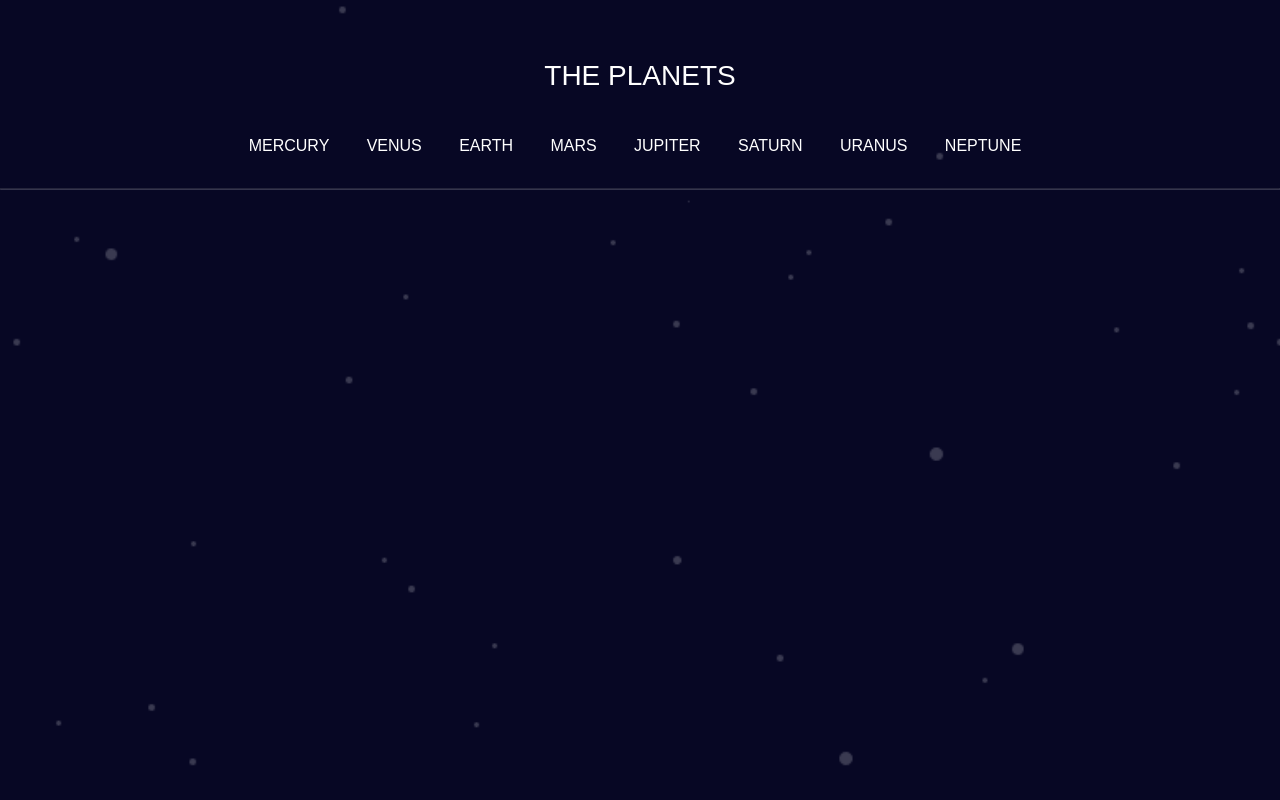
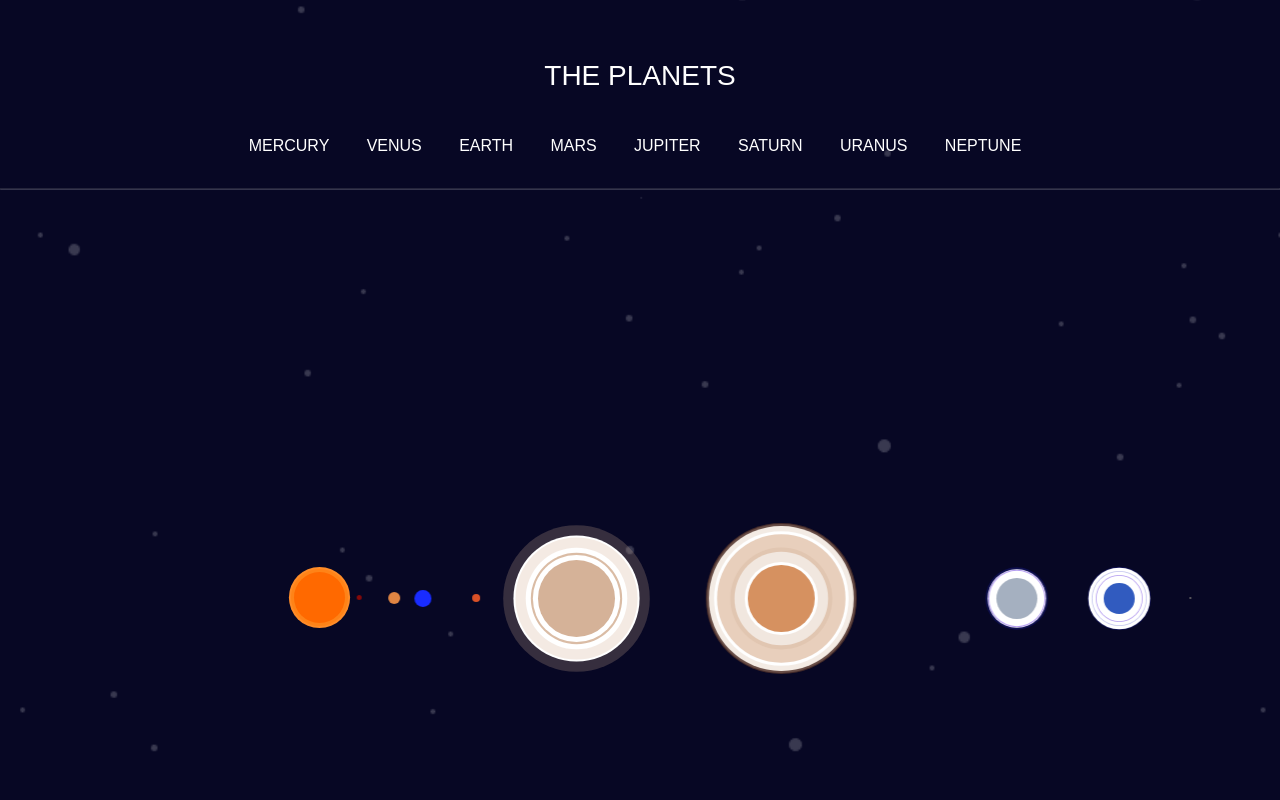
Before and after one commit to elizabet-bagdasaryan/planets, a React (Vite) app: page / in a window 1280 px wide. Shown: the top 800 px of the page. Built offline with nearby package versions, Linux system fonts and the light colour scheme.

Commit message:
feat: add firstpage component with animation

```diff
--- a/src/FirstPage.css
+++ b/src/FirstPage.css
@@ -12,21 +12,21 @@
 }
 @keyframes glow {
   0% {
-    box-shadow: 0 0 0 3px rgb(255, 131, 23), 0 0 0 5px rgb(255, 140, 40);
+    box-shadow: 0 0 0 0.24vw rgb(255, 131, 23), 0 0 0 0.4vw rgb(255, 140, 40);
     transform: rotate(360deg);
   }
   50% {
-    box-shadow: 0 0 0 5px rgb(255, 140, 40), 0 0 0 12px rgb(255, 165, 80),
-      0 0 0 21px rgb(255, 200, 160), 0 0 0 38px rgb(255, 222, 212),
-      0 0 0 50px rgb(255, 242, 238);
+    box-shadow: 0 0 0 0.4vw rgb(255, 140, 40), 0 0 0 0.96vw rgb(255, 165, 80),
+      0 0 0 1.68vw rgb(255, 200, 160), 0 0 0 3.04vw rgb(255, 222, 212),
+      0 0 0 4vw rgb(255, 242, 238);
   }
   60% {
-    box-shadow: 0 0 0 5px rgb(255, 140, 40), 0 0 0 12px rgb(255, 165, 80),
-      0 0 0 21px rgb(255, 200, 160), 0 0 0 38px rgb(255, 222, 212),
-      0 0 0 50px rgb(255, 242, 238);
+    box-shadow: 0 0 0 0.4vw rgb(255, 140, 40), 0 0 0 0.96vw rgb(255, 165, 80),
+      0 0 0 1.68vw rgb(255, 200, 160), 0 0 0 3.04vw rgb(255, 222, 212),
+      0 0 0 4vw rgb(255, 242, 238);
   }
   100% {
-    box-shadow: 0 0 0 3px rgb(255, 131, 23), 0 0 0 5px rgb(255, 140, 40);
+    box-shadow: 0 0 0 0.24vw rgb(255, 131, 23), 0 0 0 0.4vw rgb(255, 140, 40);
     transform: rotate(0);
   }
 }
@@ -35,107 +35,104 @@
   justify-content: center;
   align-items: center;
   height: 100vh;
-  margin: 0;
   overflow: hidden;
 }
 .first-page div {
   border-radius: 50%;
 }
+
 .sun {
-  height: 50px;
-  width: 50px;
+  height: 4vw;
+  width: 4vw;
   background: rgb(255, 105, 0);
   position: absolute;
   animation: glow 5s ease-in-out infinite;
 }
-.planet {
+.planets {
   position: absolute;
   transform: rotate(0deg) translateX(var(--distance));
   animation: motion linear var(--speed) infinite;
 }
 .mercury {
   --speed: 2.41s;
-  --distance: 38.7px;
-  height: 5px;
-  width: 5px;
+  --distance: 3.1vw;
+  height: 0.4vw;
+  width: 0.4vw;
   background: rgb(133, 10, 10);
+  border-radius: 50%;
 }
 .venus {
   --speed: 6.15s;
-  --distance: 72.3px;
-  height: 12px;
-  width: 12px;
+  --distance: 5.8vw;
+  height: 0.96vw;
+  width: 0.96vw;
   background: rgb(224, 133, 67);
 }
 .earth {
   --speed: 10s;
-  --distance: 100px;
-  height: 15px;
-  width: 15px;
+  --distance: 8vw;
+  height: 1.3vw;
+  width: 1.3vw;
   background: rgb(25, 44, 255);
 }
 .mars {
   --speed: 18.8s;
-  --distance: 152px;
-  height: 8px;
-  width: 8px;
+  --distance: 12.2vw;
+  height: 0.64vw;
+  width: 0.64vw;
   background: rgb(218, 81, 39);
 }
 .jupiter {
   --speed: 119s;
-  /*     --distance: 520px; */
-  --distance: 250px;
+  --distance: 20vw;
 
-  height: 75px;
-  width: 75px;
+  height: 6vw;
+  width: 6vw;
   background: rgb(213, 178, 152);
-  box-shadow: 0 0 0 5px white, 0 0 0 7px rgba(213, 178, 152, 0.869),
-    0 0 0 12px white, 0 0 0 22px rgba(213, 178, 152, 0.273), 0 0 0 24px white,
-    0 0 0 34px rgba(213, 178, 152, 0.23);
+  box-shadow: 0 0 0 0.4vw white, 0 0 0 0.56vw rgba(213, 178, 152, 0.869),
+    0 0 0 0.96vw white, 0 0 0 1.76vw rgba(213, 178, 152, 0.273),
+    0 0 0 1.92vw white, 0 0 0 2.72vw rgba(213, 178, 152, 0.23);
 }
 .saturn {
   --speed: 294s;
-  /* --distance: 957px; */
-  --distance: 450px;
+  --distance: 36vw;
 
-  width: 65px;
-  height: 65px;
+  width: 5.2vw;
+  height: 5.2vw;
   background: rgb(214, 145, 96);
-  box-shadow: 0 0 0 3px rgb(255, 255, 255),
-    0 0 0 17px rgba(209, 177, 152, 0.304), 0 0 0 13px rgb(255, 255, 255),
-    0 0 0 30px rgba(185, 111, 54, 0.335), 0 0 0 33px rgb(255, 255, 255),
-    0 0 0 40px rgba(209, 177, 152, 0.261), 0 0 0 38px rgb(255, 255, 255),
-    0 0 0 41px rgba(185, 111, 54, 0.335);
+  box-shadow: 0 0 0 0.24vw rgb(255, 255, 255),
+    0 0 0 1.36vw rgba(209, 177, 152, 0.304), 0 0 0 1.04vw rgb(255, 255, 255),
+    0 0 0 2.4vw rgba(185, 111, 54, 0.335), 0 0 0 2.64vw rgb(255, 255, 255),
+    0 0 0 3.2vw rgba(209, 177, 152, 0.261), 0 0 0 3.04vw rgb(255, 255, 255),
+    0 0 0 3.28vw rgba(185, 111, 54, 0.335);
 }
 .uranus {
   --speed: 837s;
-  /* --distance: 1917px; */
-  --distance: 680px;
+  --distance: 54.4vw;
 
-  height: 40.1px;
-  width: 40.1px;
+  height: 3.2vw;
+  width: 3.2vw;
   background: rgb(165, 176, 192);
-  box-shadow: 0 0 0 7px rgb(255, 255, 255), 0 0 0 8px rgba(112, 67, 227, 0.53),
-    0 0 0 8.5px rgb(255, 255, 255), 0 0 0 10.5px rgba(37, 42, 192, 0.279);
+  box-shadow: 0 0 0 0.56vw rgb(255, 255, 255),
+    0 0 0 0.64vw rgba(112, 67, 227, 0.53), 0 0 0 0.68vw rgb(255, 255, 255),
+    0 0 0 0.84vw rgba(37, 42, 192, 0.279);
 }
 .neptune {
   --speed: 1637s;
-  /* --distance: 3018px; */
-  --distance: 780px;
-
-  height: 30px;
-  width: 30px;
+  --distance: 62.4vw;
+  height: 2.4vw;
+  width: 2.4vw;
   background: rgb(49, 91, 191);
-  box-shadow: 0 0 0 7px rgb(255, 255, 255), 0 0 0 7.8px rgba(112, 67, 227, 0.53),
-    0 0 0 11px rgb(255, 255, 255), 0 0 0 11.8px rgba(37, 42, 192, 0.279),
-    0 0 0 15px rgb(255, 255, 255), 0 0 0 15.8px rgba(37, 42, 192, 0.279);
+  box-shadow: 0 0 0 0.56vw rgb(255, 255, 255),
+    0 0 0 0.62vw rgba(112, 67, 227, 0.53), 0 0 0 0.88vw rgb(255, 255, 255),
+    0 0 0 0.94vw rgba(37, 42, 192, 0.279), 0 0 0 1.2vw rgb(255, 255, 255),
+    0 0 0 1.26vw rgba(37, 42, 192, 0.279);
 }
 .pluto {
   --speed: 2479s;
-  /* --distance: 3948px; */
-  --distance: 850px;
+  --distance: 68vw;
 
-  height: 1.87px;
-  width: 1.87px;
+  height: 0.15vw;
+  width: 0.15vw;
   background: rgb(111, 109, 108);
 }
--- a/src/FirstPage.jsx
+++ b/src/FirstPage.jsx
@@ -2,17 +2,20 @@ import React from "react";
 import "./FirstPage.css";
 
 const FirstPage = () => {
-  <div className="first-page">
-    <div className="sun"></div>
-    <div className="planet mercury"></div>
-    <div className="planet venus"></div>
-    <div className="planet earth"></div>
-    <div className="planet mars"></div>
-    <div className="planet jupiter"></div>
-    <div className="planet saturn"></div>
-    <div className="planet uranus"></div>
-    <div className="planet neptune"></div>
-    <div className="planet pluto"></div>
-  </div>;
+  return (
+    <div className="first-page">
+      <div className="sun"></div>
+      <div className="planets mercury"></div>
+      <div className="planets venus"></div>
+      <div className="planets earth"></div>
+      <div className="planets mars"></div>
+      <div className="planets jupiter"></div>
+      <div className="planets saturn"></div>
+      <div className="planets uranus"></div>
+      <div className="planets neptune"></div>
+      <div className="planets pluto"></div>
+    </div>
+  );
 };
+
 export default FirstPage;
--- a/src/Navbar.css
+++ b/src/Navbar.css
@@ -3,7 +3,7 @@ body {
 
   background-size: cover;
   -webkit-animation: slidein 100s;
-  animation: slidein 30s;
+  animation: slidein 16s;
 
   -webkit-animation-fill-mode: forwards;
   animation-fill-mode: forwards;
--- a/src/Planets.css
+++ b/src/Planets.css
@@ -154,6 +154,7 @@ h3 {
     transform: rotate(359deg);
   }
 }
+
 @media (min-width: 768px) {
   .section-buttons-desk {
     display: block;
```
